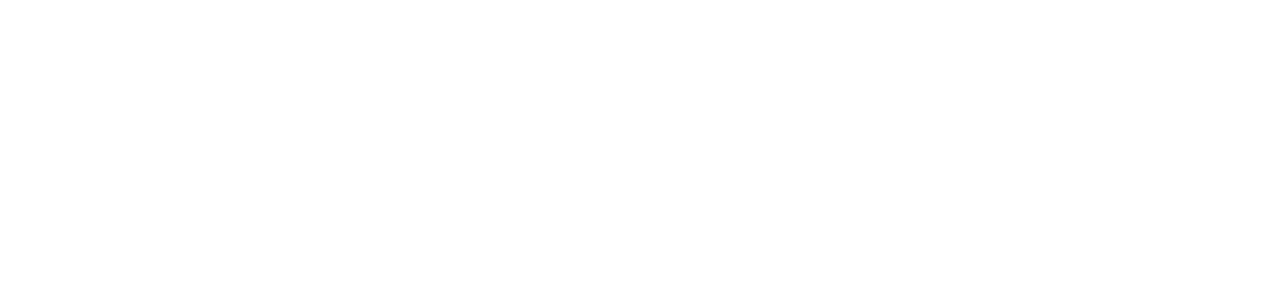
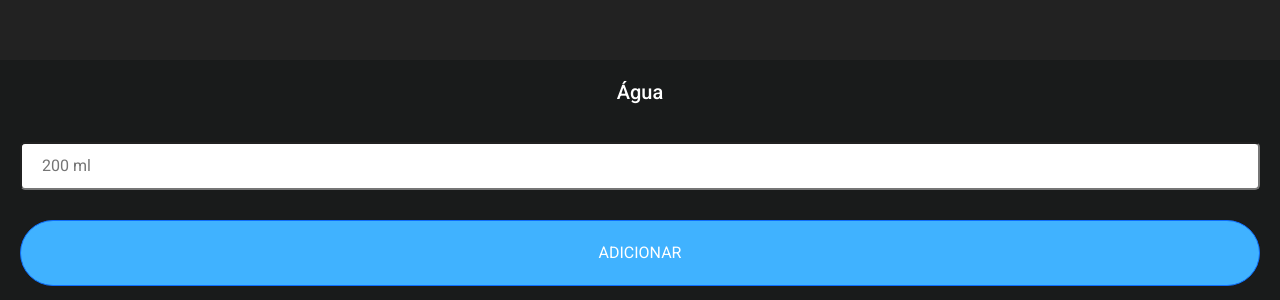
Before and after one commit to growth-tap-rad/bestrong-front, a Vue app: page /add-water in a window 1280 px wide. Before the commit this address had no page. Shown: the part 500-800 px from the top of the page. Built offline with nearby package versions, Linux system fonts and the light colour scheme; what vue-the-mask would draw is missing.

Commit message:
fix components AdWater

```diff
--- /dev/null
+++ b/src/components/VAddWater.vue
@@ -0,0 +1,51 @@
+<template>
+    <section class="add-water">
+        <div class="main">
+            <h1 class="h1-add-water">Água</h1>
+            <input class="input-add-water" type="text" placeholder="200 ml">
+            <button class="btn btn-primary button-add-water">Adicionar</button>
+        </div>
+    </section>
+</template>
+
+
+<script setup>
+
+
+</script>
+
+<style scoped>
+.add-water {
+    .main {
+        position: fixed;
+        bottom: 0;
+        display: flex;
+        flex-direction: column;
+        text-align: center;
+        padding: 20px;
+        gap: 30px;
+        background-color: var(--bg-color-dark3);
+        color: var(--text-color-light);
+        width: 100%;
+        height: 15em;
+
+        .button-add-water {
+            border-radius: 50px;
+            padding: 20px;
+            text-transform: uppercase;
+            background-color: var(--button-color-light);
+        }
+
+        .input-add-water {
+            border-radius: 5px;
+            padding: 10px 20px;
+        }
+
+        .h1-add-water {
+            font-size: 20px;
+
+
+        }
+    }
+}
+</style>
--- a/src/router/index.js
+++ b/src/router/index.js
@@ -5,7 +5,7 @@
 import WhatYourGoal from '../views/WhatYourGoal.vue'
 import Welcome from '../views/Welcome.vue'
 import Diet from '../views/Diet.vue'
-
+import AddWater from "../views/AddWater.vue"
 
 const router = createRouter({
   history: createWebHistory(import.meta.env.BASE_URL),
@@ -38,6 +38,11 @@
       path: '/diet',
       name: 'Diet',
       component: Diet
+    },
+    {
+      path: '/add-water',
+      name: 'AddWater',
+      component: AddWater
     }
   ]
 })
--- /dev/null
+++ b/src/views/AddWater.vue
@@ -0,0 +1,15 @@
+<script setup>
+import VAddWater from '../components/VAddWater.vue'
+</script>
+<template>
+    <div class="add-water">
+        <VAddWater />
+    </div>
+</template>
+<style scoped>
+.add-water {
+    background-color: var(--bg-color-dark);
+    width: 100%;
+    height: 100vh;
+}
+</style>
```
Also changed, not shown: src/components/physicalActivityLevelButton.vue (deleted, +0 -37 lines).
